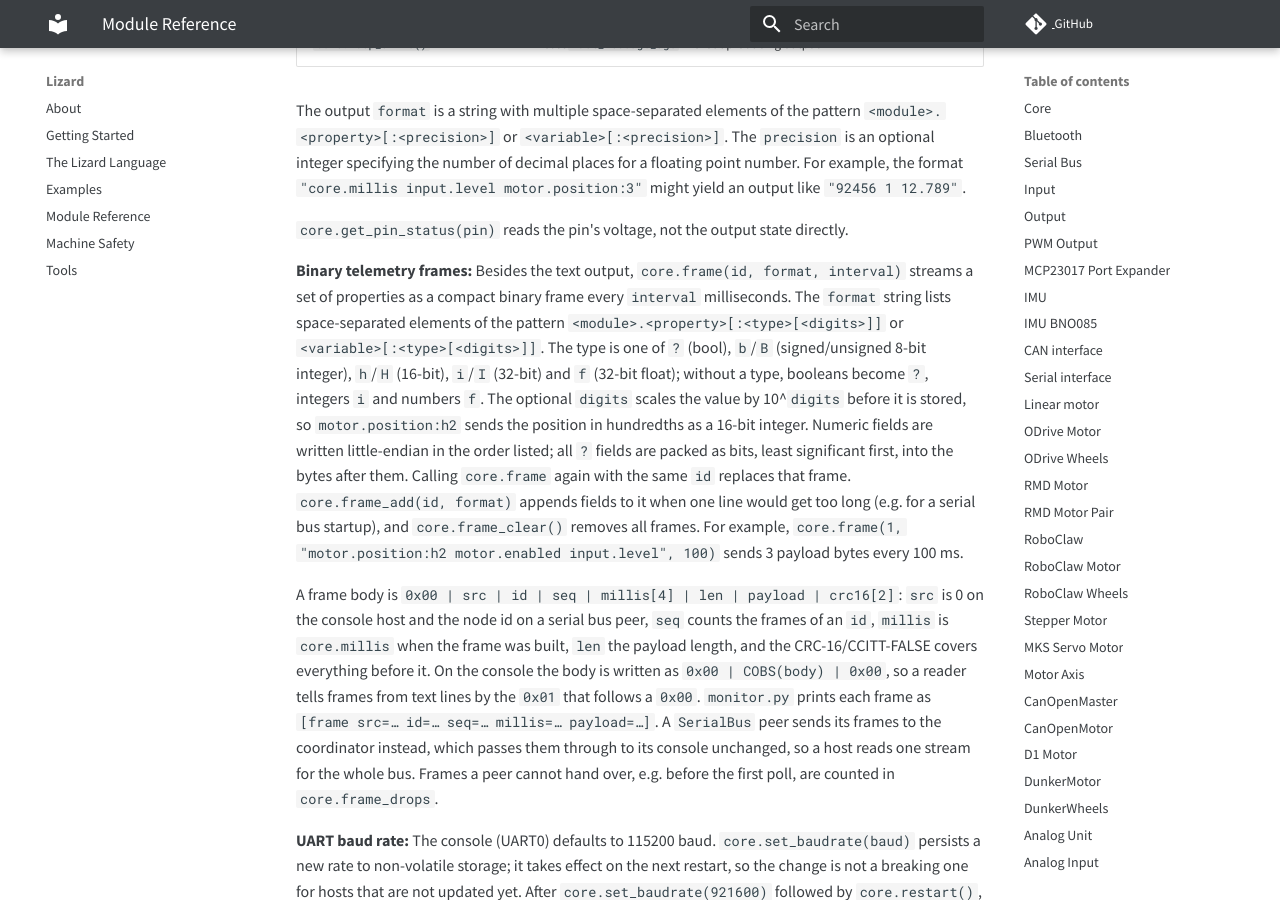
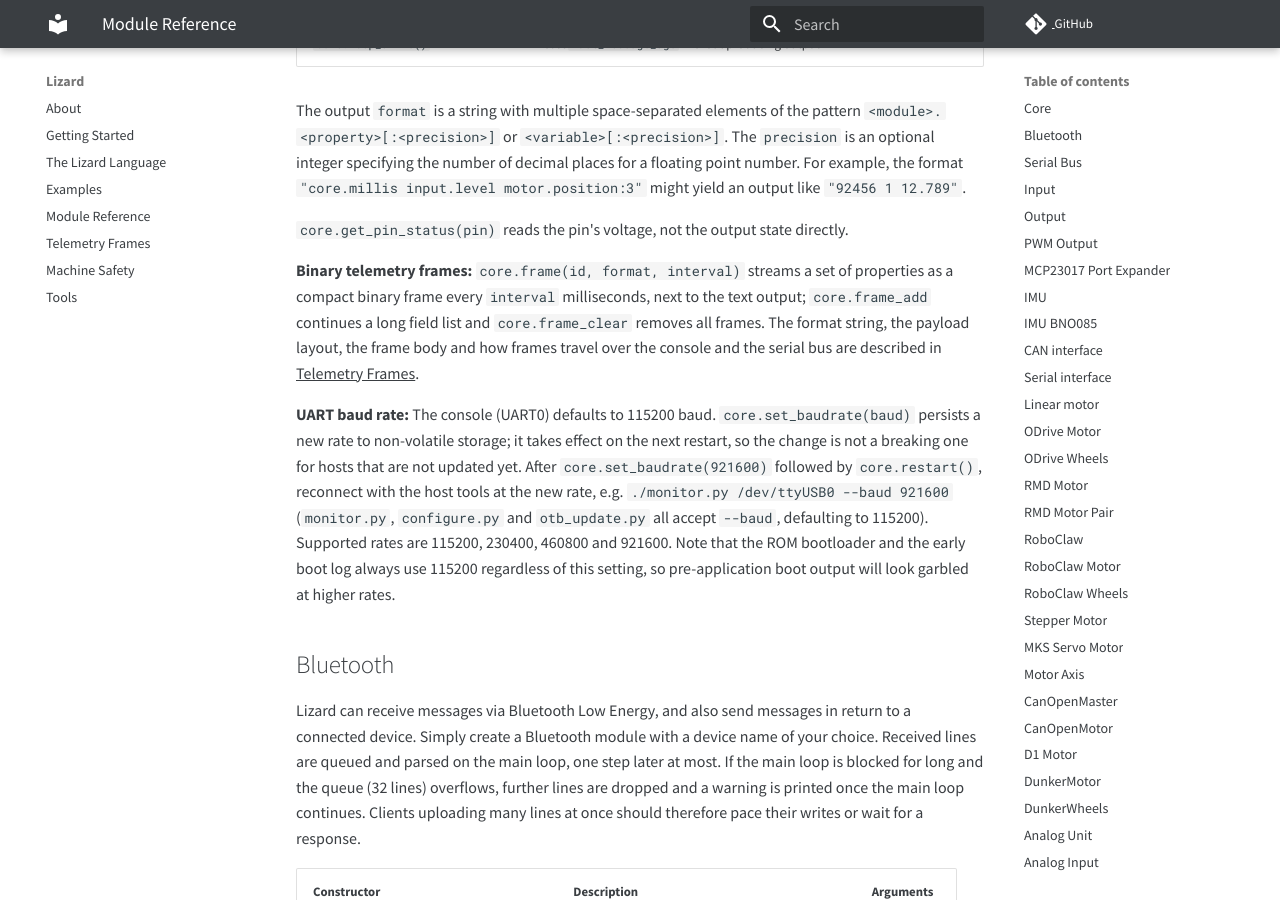
Before and after one commit to zauberzeug/lizard, an MkDocs documentation site: the page built from docs/module_reference.md, in a window 1280 px wide and 900 px high, scrolled down 1897 px. Built offline with MkDocs 1.6.1 and Material for MkDocs 9.7.7, drawn with Linux system fonts in a browser that asks for light colours; comment, search, counter and statistics services are not loaded.

Commit message:
Describe telemetry frames on their own docs page
Co-Authored-By: Claude Fable 5.1 <noreply@anthropic.com>

```diff
--- a/docs/module_reference.md
+++ b/docs/module_reference.md
@@ -54,20 +54,8 @@ For example, the format `"core.millis input.level motor.position:3"` might yield
 `core.get_pin_status(pin)` reads the pin's voltage, not the output state directly.
 
 **Binary telemetry frames:**
-Besides the text output, `core.frame(id, format, interval)` streams a set of properties as a compact binary frame every `interval` milliseconds.
-The `format` string lists space-separated elements of the pattern `<module>.<property>[:<type>[<digits>]]` or `<variable>[:<type>[<digits>]]`.
-The type is one of `?` (bool), `b`/`B` (signed/unsigned 8-bit integer), `h`/`H` (16-bit), `i`/`I` (32-bit) and `f` (32-bit float); without a type, booleans become `?`, integers `i` and numbers `f`.
-The optional `digits` scales the value by 10^`digits` before it is stored, so `motor.position:h2` sends the position in hundredths as a 16-bit integer.
-Numeric fields are written little-endian in the order listed; all `?` fields are packed as bits, least significant first, into the bytes after them.
-Calling `core.frame` again with the same `id` replaces that frame.
-`core.frame_add(id, format)` appends fields to it when one line would get too long (e.g. for a serial bus startup), and `core.frame_clear()` removes all frames.
-For example, `core.frame(1, "motor.position:h2 motor.enabled input.level", 100)` sends 3 payload bytes every 100 ms.
-
-A frame body is `0x00 | src | id | seq | millis[4] | len | payload | crc16[2]`: `src` is 0 on the console host and the node id on a serial bus peer, `seq` counts the frames of an `id`, `millis` is `core.millis` when the frame was built, `len` the payload length, and the CRC-16/CCITT-FALSE covers everything before it.
-On the console the body is written as `0x00 | COBS(body) | 0x00`, so a reader tells frames from text lines by the `0x01` that follows a `0x00`.
-`monitor.py` prints each frame as `[frame src=… id=… seq=… millis=… payload=…]`.
-A `SerialBus` peer sends its frames to the coordinator instead, which passes them through to its console unchanged, so a host reads one stream for the whole bus.
-Frames a peer cannot hand over, e.g. before the first poll, are counted in `core.frame_drops`.
+`core.frame(id, format, interval)` streams a set of properties as a compact binary frame every `interval` milliseconds, next to the text output; `core.frame_add` continues a long field list and `core.frame_clear` removes all frames.
+The format string, the payload layout, the frame body and how frames travel over the console and the serial bus are described in [Telemetry Frames](telemetry_frames.md).
 
 **UART baud rate:**
 The console (UART0) defaults to 115200 baud.
--- a/mkdocs.yml
+++ b/mkdocs.yml
@@ -6,6 +6,7 @@ nav:
   - language.md
   - examples.md
   - module_reference.md
+  - telemetry_frames.md
   - machine_safety.md
   - tools.md
 repo_url: https://github.com/zauberzeug/lizard
```
Also changed, not shown: docs/telemetry_frames.md (added, +52 -0 lines).
